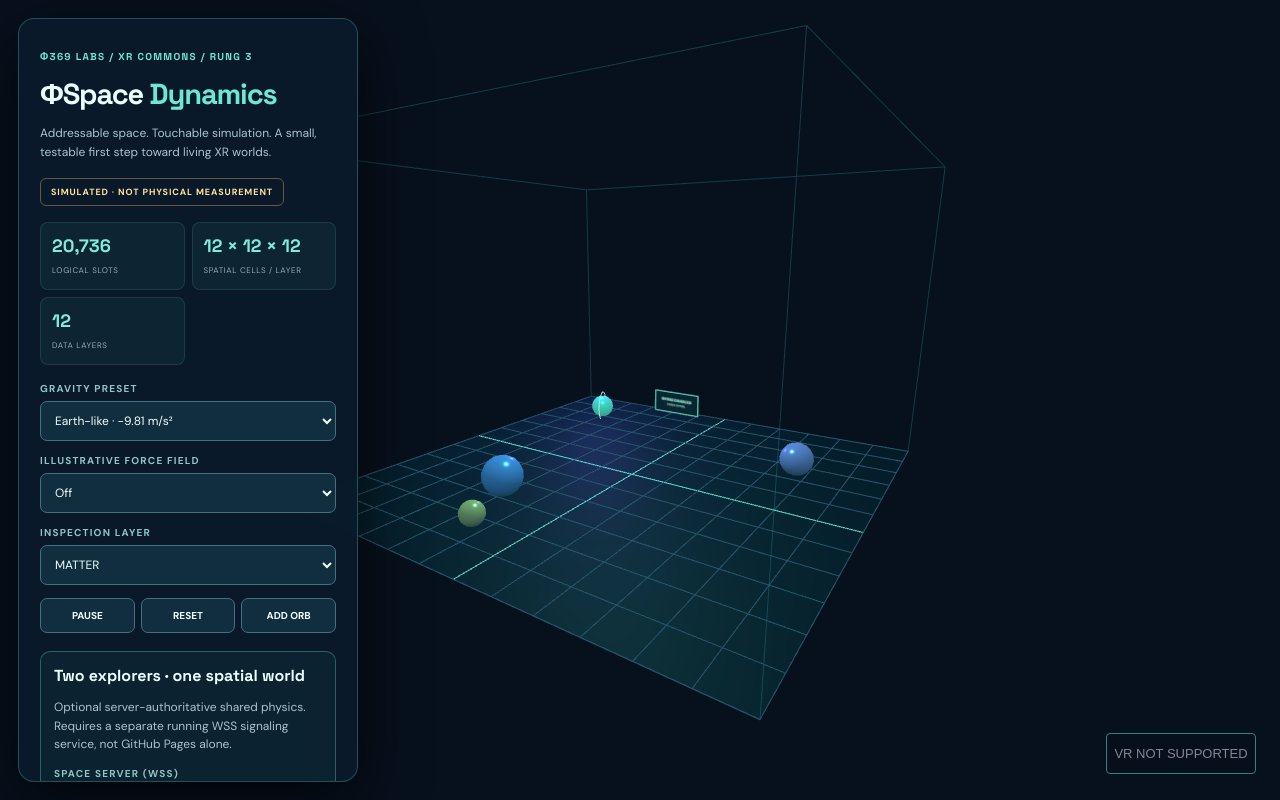
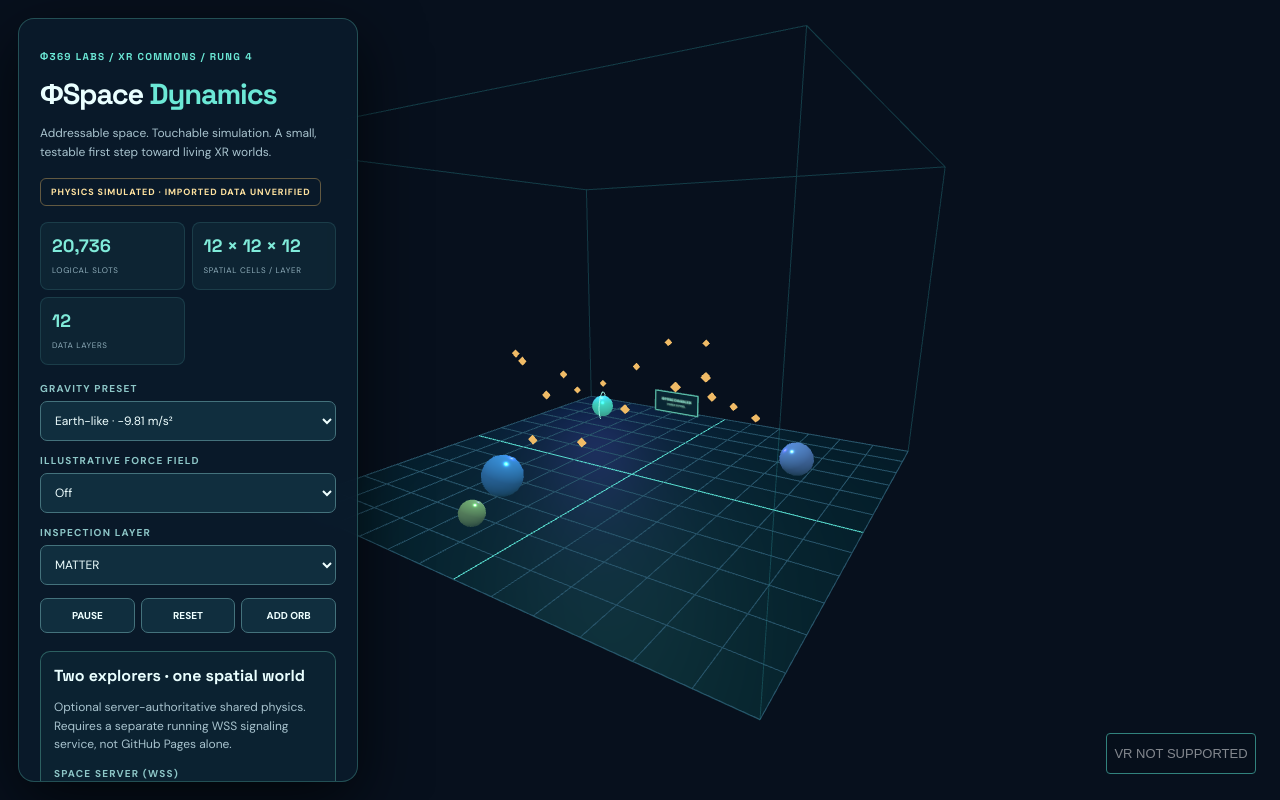
Before and after one commit to MichaelWave369/PhiXRCommons, a website built with Vite: page spacedynamics.html in a window 1280 px wide. Built offline with nearby package versions, Linux system fonts and the light colour scheme; animation ran at ten frames a second.

Commit message:
feat: add provenance-aware local spatial evidence lens (rung 4)

```diff
--- a/spacedynamics.html
+++ b/spacedynamics.html
@@ -11,10 +11,10 @@
 <body>
   <div id="space" aria-label="Interactive three-dimensional spatial physics laboratory"></div>
   <aside class="panel">
-    <p class="eyebrow">Φ369 LABS / XR COMMONS / RUNG 3</p>
+    <p class="eyebrow">Φ369 LABS / XR COMMONS / RUNG 4</p>
     <h1>ΦSpace <em>Dynamics</em></h1>
     <p class="intro">Addressable space. Touchable simulation. A small, testable first step toward living XR worlds.</p>
-    <div class="truth">SIMULATED · NOT PHYSICAL MEASUREMENT</div>
+    <div class="truth">PHYSICS SIMULATED · IMPORTED DATA UNVERIFIED</div>
     <div class="stats"><div><strong>20,736</strong><small>LOGICAL SLOTS</small></div><div><strong>12 × 12 × 12</strong><small>SPATIAL CELLS / LAYER</small></div><div><strong>12</strong><small>DATA LAYERS</small></div></div>
     <label for="gravity">GRAVITY PRESET</label>
     <select id="gravity"><option value="-9.81">Earth-like · -9.81 m/s²</option><option value="-1.62">Moon-like · -1.62 m/s²</option><option value="0">Zero · 0 m/s²</option></select>
@@ -59,6 +59,23 @@
       <p id="gesture-status" role="status" aria-live="polite">DISABLED · Gestures cannot affect the lab.</p>
       <p class="help">To use in Quest: enable on this page, enter XR, then trigger the floating ARM ΦPOSE panel with a controller. For hand-only entry, arm before entering XR. Each arm expires after 45 seconds.</p>
     </section>
+    <section class="evidence-link" aria-labelledby="evidence-heading">
+      <h2 id="evidence-heading">Evidence Lens · Rung 4</h2>
+      <p class="help">View spatially located research claims as separate markers, not forces. Every imported record is unverified until independently checked. Imports never leave this device.</p>
+      <label for="evidence-file">IMPORT LOCAL DATASET JSON · MAX 72 KB / 96 MARKERS</label>
+      <input id="evidence-file" type="file" accept=".json,application/json" />
+      <label class="evidence-switch" for="evidence-visible">
+        <input id="evidence-visible" type="checkbox" checked /> SHOW EVIDENCE MARKERS
+      </label>
+      <div class="actions">
+        <button id="evidence-demo" type="button">LOAD SYNTHETIC DEMO</button>
+        <button id="evidence-clear" type="button">CLEAR</button>
+      </div>
+      <button id="evidence-export" type="button">EXPORT DATASET JSON</button>
+      <p id="evidence-status" role="status" aria-live="polite">No evidence dataset loaded.</p>
+      <output id="evidence-inspector" aria-live="polite">Select a colored evidence marker to inspect its source and address.</output>
+      <p class="help">These are illustrative marker coordinates. "Reported measurement" means the uploaded file claims measurement; it is not verified by ΦSpace Dynamics. No evidence point changes gravity, orbs, gestures, or shared rooms.</p>
+    </section>
     <h2>Spatial inspector</h2>
     <output id="inspector" aria-live="polite">Select an orb to inspect its current logical cell.</output>
     <button id="push" type="button">PUSH SELECTED ORB</button>
--- /dev/null
+++ b/src/spacedynamics/evidence-layer.js
@@ -0,0 +1,109 @@
+/**
+ * Evidence Lens v0.1 · local bounded display data.
+ * Research labels are source assertions, not independent verification.
+ * No network, execution, persistence, physical authority, or source fetching.
+ */
+import {addressAt} from './core.js';
+export const EVIDENCE_SCHEMA='phi.space.evidence.v1';
+export const EVIDENCE_MAX_BYTES=72000;
+export const EVIDENCE_MAX_POINTS=96;
+export const EVIDENCE_KIND=Object.freeze({
+  synthetic:'SYNTHETIC EXAMPLE · NOT MEASURED',
+  'reported-measurement':'REPORTED MEASUREMENT · UNVERIFIED',
+  'model-output':'MODEL OUTPUT · UNVERIFIED',
+  hypothesis:'HYPOTHESIS · NOT MEASURED'
+});
+const own=(o,keys)=>o&&typeof o==='object'&&!Array.isArray(o)&&
+  Object.keys(o).length===keys.length&&Object.keys(o).every(k=>keys.includes(k));
+const finite=n=>typeof n==='number'&&Number.isFinite(n);
+function label(s,max,field){
+  if(typeof s!=='string'||s.length<1||s.length>max||!s.trim()||
+    /[\u0000-\u001f\u007f]/.test(s))throw new TypeError('Invalid '+field);
+  return s.trim();
+}
+function sourceUrl(raw,kind){
+  if(raw===null){
+    if(kind==='reported-measurement')throw new TypeError('Reported measurement requires an HTTPS source URL');
+    return null;
+  }
+  if(typeof raw!=='string'||raw.length>500)throw new TypeError('Invalid source URL');
+  let url;try{url=new URL(raw);}catch{throw new TypeError('Invalid source URL');}
+  if(url.protocol!=='https:'||!url.hostname||url.username||url.password||
+     url.hash||url.href!==raw)throw new TypeError('Source URL must be exact HTTPS, without credentials or fragment');
+  return raw;
+}
+export function normalizeEvidence(raw){
+  if(!own(raw,['schema','title','mapping','unit','provenance','points'])||
+    raw.schema!==EVIDENCE_SCHEMA||
+    raw.mapping!=='illustrative-lab-meters-v1')throw new TypeError('Invalid Evidence Lens schema');
+  const title=label(raw.title,100,'dataset title');
+  const unit=label(raw.unit,24,'measurement unit');
+  if(!/^[a-zA-Z0-9 °%/^._-]+$/.test(unit))throw new TypeError('Invalid measurement unit');
+  const p=raw.provenance;
+  if(!own(p,['kind','source','sourceUrl','method'])||
+    !Object.hasOwn(EVIDENCE_KIND,p.kind))throw new TypeError('Invalid provenance');
+  const provenance={
+    kind:p.kind,
+    source:label(p.source,180,'provenance source'),
+    sourceUrl:sourceUrl(p.sourceUrl,p.kind),
+    method:label(p.method,240,'provenance method')
+  };
+  if(!Array.isArray(raw.points)||raw.points.length<1||
+    raw.points.length>EVIDENCE_MAX_POINTS)throw new RangeError('Evidence must contain 1–96 points');
+  const ids=new Set();
+  const points=raw.points.map(entry=>{
+    if(!entry||typeof entry!=='object'||Array.isArray(entry)||
+      !['id','label','position','value','uncertainty'].every(k=>k in entry)||
+      !own(entry,['id','label','position','value','uncertainty'])||
+      typeof entry.id!=='string'|| !/^[a-z][a-z0-9-]{0,31}$/.test(entry.id)||
+      ids.has(entry.id))throw new TypeError('Invalid or duplicate point ID/fields');
+    ids.add(entry.id);
+    const name=label(entry.label,90,'point label');
+    const pos=entry.position;
+    if(!own(pos,['x','y','z'])||!['x','y','z'].every(k=>finite(pos[k]))||
+      Math.abs(pos.x)>5.7||Math.abs(pos.z)>5.7||pos.y<.25||pos.y>5.7)
+      throw new RangeError('Point position outside safe indexed lab volume');
+    if(!finite(entry.value)||Math.abs(entry.value)>1e9)
+      throw new RangeError('Invalid bounded point value');
+    if(entry.uncertainty!==null && (!finite(entry.uncertainty)||
+      entry.uncertainty<0||entry.uncertainty>1e9))
+      throw new RangeError('Invalid nonnegative absolute uncertainty');
+    return {id:entry.id,label:name,position:{...pos},value:entry.value,
+      uncertainty:entry.uncertainty,address:addressAt(pos,'evidence')};
+  });
+  return {schema:EVIDENCE_SCHEMA,title,mapping:raw.mapping,unit,provenance,points};
+}
+export function parseEvidenceText(text){
+  if(typeof text!=='string'||new TextEncoder().encode(text).length>EVIDENCE_MAX_BYTES)
+    throw new RangeError('Evidence JSON exceeds 72 KB');
+  let raw;try{raw=JSON.parse(text);}catch{throw new TypeError('Malformed evidence JSON');}
+  return normalizeEvidence(raw);
+}
+export function makeDemoEvidence(){
+  return normalizeEvidence({
+    schema:EVIDENCE_SCHEMA,
+    title:'Synthetic field-wave example (invented values)',
+    mapping:'illustrative-lab-meters-v1',
+    unit:'arbitrary',
+    provenance:{
+      kind:'synthetic',
+      source:'ΦSpace Dynamics built-in demonstration',
+      sourceUrl:null,
+      method:'Invented sinusoidal values shown only to demonstrate rendering; no observations or scientific measurements'
+    },
+    points:Array.from({length:18},(_,i)=>{
+      const angle=i*2*Math.PI/18,r=2.3+(i%3)*.45;
+      return {id:'sample-'+(i+1),label:'Invented sample '+(i+1),
+        position:{x:Number((Math.cos(angle)*r).toFixed(3)),
+          y:Number((2.5+Math.sin(angle*3)*.8).toFixed(3)),
+          z:Number((Math.sin(angle)*r).toFixed(3))},
+        value:Number((15+10*Math.sin(angle*2)).toFixed(3)),uncertainty:null};
+    })
+  });
+}
+export function evidenceAsJson(data){
+  const valid=normalizeEvidence({
+    ...data,points:data.points.map(({address,...p})=>p)
+  });
+  return JSON.stringify({...valid,points:valid.points.map(({address,...p})=>p)},null,2);
+}
--- a/src/spacedynamics/main.js
+++ b/src/spacedynamics/main.js
@@ -7,6 +7,7 @@ import {SpaceClient} from './space-client.js';
 import {hydrateSpaceWorld} from './protocol.js';
 import {createRoomCode} from '../network.js';
 import {SpaceGestureBridge} from './gesture-bridge.js';
+import {makeDemoEvidence,parseEvidenceText,evidenceAsJson,EVIDENCE_MAX_BYTES,EVIDENCE_KIND} from './evidence-layer.js';
 
 const $ = id => document.getElementById(id);
 let world = createWorld();
@@ -242,12 +243,97 @@ for(const button of document.querySelectorAll('[data-pose-symbol]')){
 }
 refreshPoseControls();
 
+
+/* Independent local Evidence Lens. No server messages, physics effects or authority. */
+const evidenceGroup=new THREE.Group();
+scene.add(evidenceGroup);
+let evidenceData=null,evidenceSelected=null;
+const evidenceMeshes=new Map();
+const markerGeometry=new THREE.OctahedronGeometry(.115,0);
+const markerColors={
+  synthetic:0xf0bb66,'reported-measurement':0x69bffd,
+  'model-output':0xa78bfa,hypothesis:0xf38a9e
+};
+function evidenceInspect(id){
+  const datum=evidenceData?.points.find(p=>p.id===id);
+  evidenceSelected=datum?.id||null;
+  if(!datum){$('evidence-inspector').textContent='Select a colored evidence marker to inspect provenance.';return;}
+  const provenance=evidenceData.provenance;
+  $('evidence-inspector').textContent=[
+    'DATASET  '+evidenceData.title,
+    'STATUS   '+EVIDENCE_KIND[provenance.kind],
+    'MARKER   '+datum.label,
+    'ADDRESS  '+datum.address+' · EVIDENCE LAYER',
+    'VALUE    '+datum.value+' '+evidenceData.unit,
+    'ABS UNC. '+(datum.uncertainty===null?'NOT GIVEN':datum.uncertainty+' '+evidenceData.unit),
+    'SOURCE   '+provenance.source,
+    'URL      '+(provenance.sourceUrl||'NOT PROVIDED'),
+    'METHOD   '+provenance.method
+  ].join('\n');
+}
+function showEvidence(data){
+  for(const mesh of evidenceMeshes.values()){
+    evidenceGroup.remove(mesh);mesh.material.dispose();
+  }
+  evidenceMeshes.clear();evidenceData=data;evidenceSelected=null;
+  $('evidence-status').textContent=data
+    ? EVIDENCE_KIND[data.provenance.kind]+' · '+data.points.length+' markers · '+data.title
+    :'No evidence dataset loaded.';
+  if(data){
+    const color=markerColors[data.provenance.kind];
+    for(const item of data.points){
+      const mesh=new THREE.Mesh(markerGeometry,
+        new THREE.MeshBasicMaterial({color,depthTest:true}));
+      mesh.position.set(item.position.x,item.position.y,item.position.z);
+      mesh.userData.evidenceId=item.id;
+      evidenceGroup.add(mesh);evidenceMeshes.set(item.id,mesh);
+    }
+  }
+  evidenceGroup.visible=$('evidence-visible').checked;
+  evidenceInspect(null);
+}
+$('evidence-visible').addEventListener('change',()=>{
+  evidenceGroup.visible=$('evidence-visible').checked;
+});
+$('evidence-demo').addEventListener('click',()=>showEvidence(makeDemoEvidence()));
+$('evidence-clear').addEventListener('click',()=>showEvidence(null));
+$('evidence-file').addEventListener('change',async event=>{
+  const file=event.target.files?.[0];event.target.value='';
+  if(!file)return;
+  try{
+    if(file.size>EVIDENCE_MAX_BYTES)throw new RangeError('Dataset exceeds 72 KB');
+    showEvidence(parseEvidenceText(await file.text()));
+  }catch(error){
+    $('evidence-status').textContent='IMPORT REJECTED: '+String(error.message||error);
+  }
+});
+$('evidence-export').addEventListener('click',()=>{
+  if(!evidenceData){$('evidence-status').textContent='No evidence dataset to export.';return;}
+  const url=URL.createObjectURL(new Blob([evidenceAsJson(evidenceData)],{type:'application/json'}));
+  const a=document.createElement('a');
+  a.href=url;a.download='phi-space-evidence-v1.json';a.click();
+  setTimeout(()=>URL.revokeObjectURL(url),1000);
+});
+function hitEvidenceObject(ray){
+  const hit=ray.intersectObjects(evidenceGroup.visible?[...evidenceMeshes.values()]:[],false)[0];
+  return hit?.object?.userData?.evidenceId||null;
+}
+function animateEvidence(){
+  for(const [id,mesh] of evidenceMeshes){
+    mesh.scale.setScalar(evidenceSelected===id?1.65:1);
+    mesh.rotation.y+=.006;
+  }
+}
+showEvidence(makeDemoEvidence());
+
 const raycaster=new THREE.Raycaster();
 const pointer=new THREE.Vector2();
 renderer.domElement.addEventListener('pointerdown',event=>{
   if(renderer.xr.isPresenting)return;
   pointer.set(event.clientX/innerWidth*2-1,-(event.clientY/innerHeight)*2+1);
   raycaster.setFromCamera(pointer,camera);
+  const marker=hitEvidenceObject(raycaster);
+  if(marker){evidenceInspect(marker);return;}
   const hit=raycaster.intersectObjects([...meshes.values()],false)[0];
   if(hit)setSelected(hit.object.userData.bodyId);
 });
@@ -263,6 +349,8 @@ for(let i=0;i<2;i++){
       new THREE.Quaternion().setFromRotationMatrix(controller.matrixWorld));
     raycaster.ray.direction.copy(direction);
     if(raycaster.intersectObject(posePad,false).length){armFromXR();return;}
+    const marker=hitEvidenceObject(raycaster);
+    if(marker){evidenceInspect(marker);return;}
     const hit=raycaster.intersectObjects([...meshes.values()],false)[0];
     if(hit){
       const id=hit.object.userData.bodyId;setSelected(id);
@@ -290,6 +378,7 @@ renderer.setAnimationLoop((time,xrFrame)=>{
   last=time;
   if(!spaceClient.connected)stepWorld(world,dt);
   syncMeshes();
+  animateEvidence();
   const body=world.bodies.find(b=>b.id===selected);
   selectionRing.visible=Boolean(body);
   if(body) {
```
Also changed, not shown: docs/SPACE-DYNAMICS-R4.md (added, +29 -0 lines), src/spacedynamics/style.css (+10 -0 lines), tests/space-evidence.test.js (added, +66 -0 lines), README.md.
